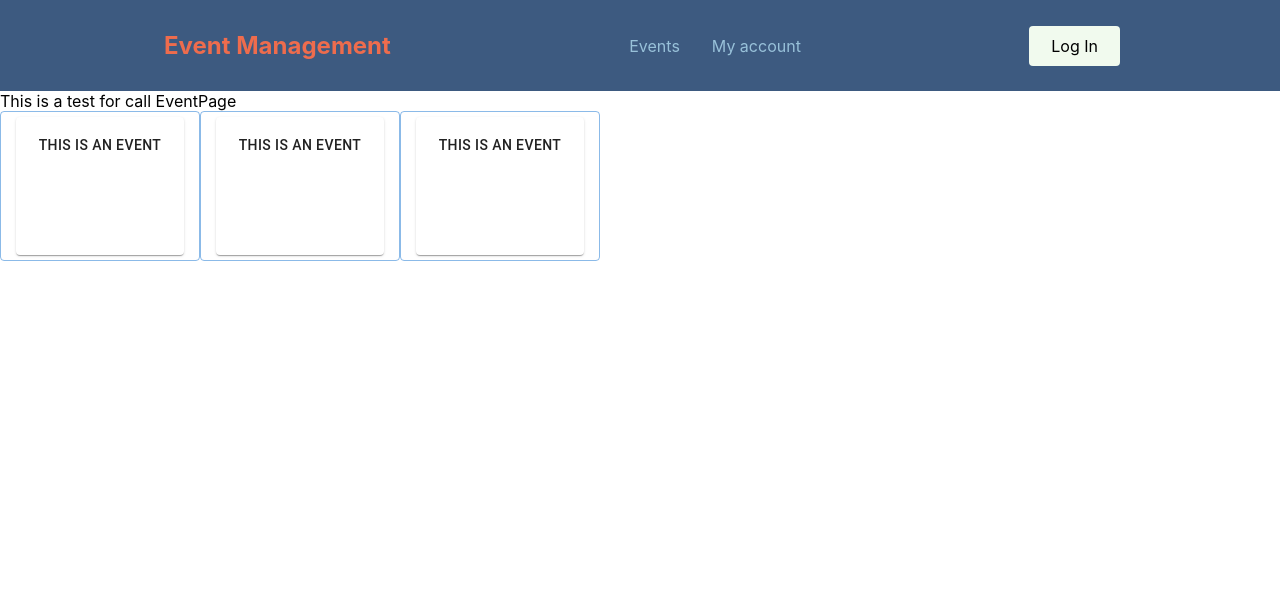
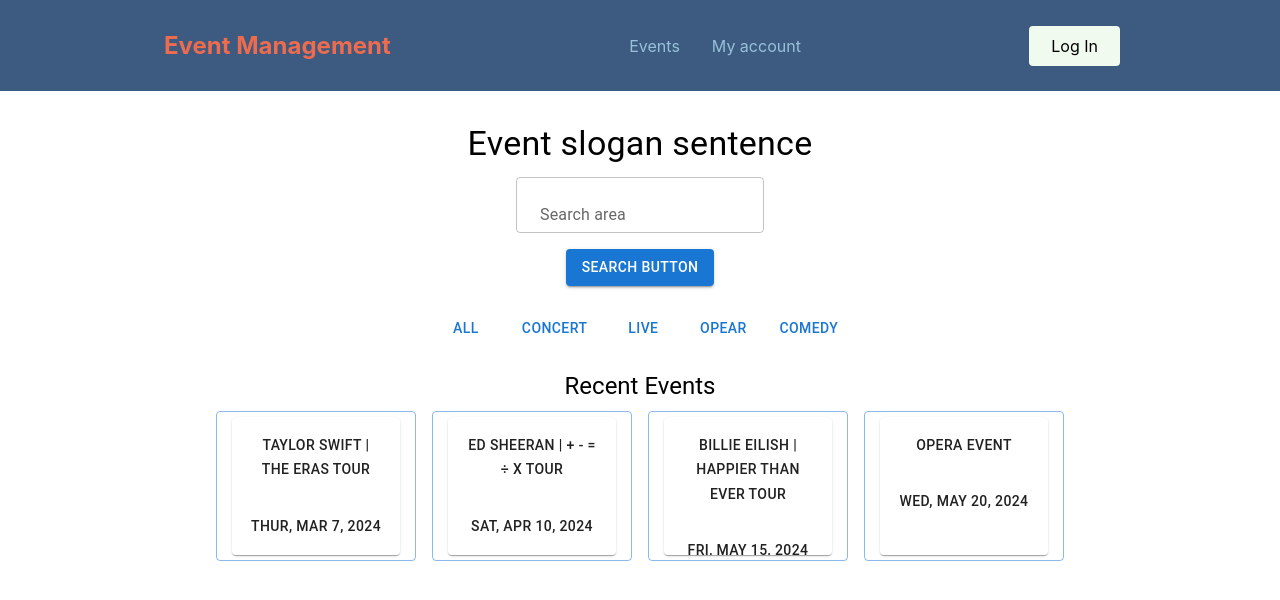
Before and after one commit to Niayaa/COMP9900, a React (Create React App) app: page /MainPage in a window 1280 px wide. Shown: the top 600 px of the page. Built offline with nearby package versions, Linux system fonts and the light colour scheme.

Commit message:
mainpage

```diff
--- a/src/App.js
+++ b/src/App.js
@@ -11,7 +11,7 @@ import UseEventPage from "./pages/FakeCallEventPage";
 import MyAccount from "./pages/LoginPage";
 import Organizer_Acc from "./pages/account/Organizer";
 import Customer_Acc from "./pages/account/Customer";
-
+import EventSearchPage from "./pages/mainpage";
 
 function App() {
   return (
--- a/src/pages/mainpage.js
+++ b/src/pages/mainpage.js
@@ -1,66 +1,135 @@
-import { Link, Route, Routes, useHistory, useNavigate } from "react-router-dom";
-import EventPage from "./EventPage";
-import { Backdrop, Button, Card, CardContent, colors } from "@mui/material";
-import { useEffect, useState } from "react";
+import React, { useState } from "react";
+import { useNavigate } from "react-router-dom";
+import {
+  Button,
+  TextField,
+  Box,
+  Card,
+  CardContent,
+  Typography,
+} from "@mui/material";
 
+export default function MainPage() {
+  const navigate = useNavigate();
+  const [searchTerm, setSearchTerm] = useState("");
 
-export default function UseEventPage(){
-    const navigate = useNavigate();
+  const eventTypes = ["All", "Concert", "Live", "Opear", "Comedy"];
+  const [events, setEvents] = useState([
+    // 假设这里是你所有的事件数据
+    {
+      ConcertTitle: "TAYLOR SWIFT | THE ERAS TOUR",
+      Date: "THUR, MAR 7, 2024",
+      type: "Concert",
+      id: 1,
+    },
+    // 添加更多的事件
+    {
+      ConcertTitle: "ED SHEERAN | + - = ÷ x TOUR",
+      Date: "SAT, APR 10, 2024",
+      type: "Live",
+      id: 2,
+    },
+    {
+      ConcertTitle: "BILLIE EILISH | HAPPIER THAN EVER TOUR",
+      Date: "FRI, MAY 15, 2024",
+      type: "Concert",
+      id: 3,
+    },
+    {
+      ConcertTitle: "OPERA EVENT",
+      Date: "WED, MAY 20, 2024",
+      type: "Concert",
+      id: 4,
+    },
+    // ...其他事件
+  ]);
+  const [filteredEvents, setFilteredEvents] = useState(events);
 
-    const concertInfoArray=[];
+  const handleSearch = () => {
+    const filtered = events.filter((event) =>
+      event.ConcertTitle.toLowerCase().includes(searchTerm.toLowerCase())
+    );
+    setFilteredEvents(filtered);
+  };
 
+  const handleEventTypeClick = (type) => {
+    if (type === "All") {
+      setFilteredEvents(events);
+    } else {
+      const filtered = events.filter((event) => event.type === type);
+      setFilteredEvents(filtered);
+    }
+  };
 
-    concertInfoArray[0] = {ConcertTitle: "TAYLOR SWIFT | THE ERAS TOUR", Date: "THUR, MAR 7, 2024"}
+  const handleEventClick = (event) => {
+    navigate("/eventpage", { state: [event] }); // 将对象包装在数组中
+  };
 
-    // useEffect(()=>{
-
-        // }, [concertInfoArray])
-
-    async function handleEventPage() {
-        //对于每个event标签卡 button或者card 点击跳转 会传concert信息给eventpage
-        //（应该是每个event标签卡的json数组里也会存着id和Info，然后读取对应的信息传递）
-
-        console.log(concertInfoArray)
-        navigate('/eventpage', {state:  concertInfoArray })
-
-    }
-
-    return(
+  return (
     <>
-        <div>This is a test for call EventPage</div>
+      <Box
+        sx={{
+          display: "flex",
+          flexDirection: "column",
+          alignItems: "center",
+          mt: 4,
+        }}
+      >
+        <Typography variant="h4" gutterBottom>
+          Event slogan sentence
+        </Typography>
+        <TextField
+          label="Search area"
+          variant="outlined"
+          value={searchTerm}
+          onChange={(e) => setSearchTerm(e.target.value)}
+          sx={{ mb: 2 }}
+        />
+        <Button onClick={handleSearch} variant="contained" sx={{ mb: 2 }}>
+          Search button
+        </Button>
+        <Box sx={{ display: "flex", justifyContent: "center", mb: 2 }}>
+          {eventTypes.map((type) => (
             <Button
+              key={type}
+              onClick={() => handleEventTypeClick(type)}
+              sx={{ m: 1 }}
+            >
+              {type}
+            </Button>
+          ))}
+        </Box>
+        <Typography variant="h5" gutterBottom>
+          Recent Events
+        </Typography>
+        <Box
+          sx={{
+            display: "flex",
+            justifyContent: "center",
+            flexWrap: "wrap",
+            gap: 2,
+          }}
+        >
+          {filteredEvents.map(
+            (
+              event // 遍历filteredEvents来渲染每个事件的按钮
+            ) => (
+              <Button
+                key={event.id}
                 variant="outlined"
-
-            sx ={{height: 150, width: 200}}
-            onClick={()=>{handleEventPage();}}>
-
-            <Card sx={{width: '100%', height:'100%'}}>
-                <CardContent>This is an event</CardContent>
+                sx={{ height: 150, width: 200 }}
+                onClick={() => handleEventClick(event)} // 传递当前事件对象给handleEventClick
+              >
+                <Card sx={{ width: "100%", height: "100%" }}>
+                  <CardContent>{event.ConcertTitle}</CardContent>
+                  <CardContent>{event.Date}</CardContent>
+                  {/* 使用事件标题 */}
                 </Card>
               </Button>
-        <Button
-            variant="outlined"
-
-            sx ={{height: 150, width: 200}}
-            onClick={()=>{handleEventPage();}}>
-
-            <Card sx={{width: '100%', height:'100%'}}>
-                <CardContent>This is an event</CardContent>
-            </Card>
-        </Button>
-
-        <Button
-            variant="outlined"
-
-            sx ={{height: 150, width: 200}}
-            onClick={()=>{handleEventPage();}}>
-
-            <Card sx={{width: '100%', height:'100%'}}>
-                <CardContent>This is an event</CardContent>
-            </Card>
-        </Button>
-
-
+            )
+          )}
+        </Box>
+      </Box>
     </>
   );
-};
+}
```
Also changed, not shown: src/pages/EventPage.js (+182 -138 lines). Lines whose indentation alone changed are shown as unchanged.
